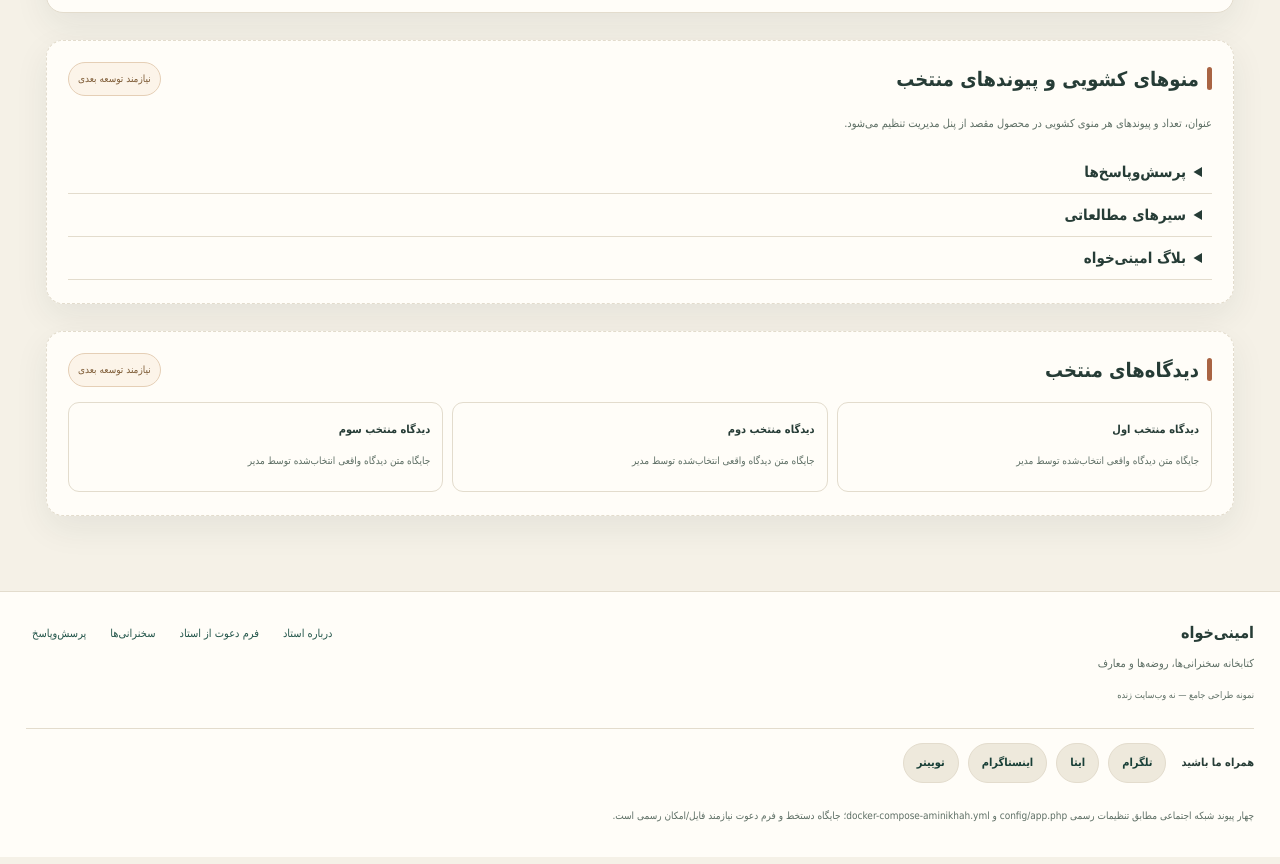
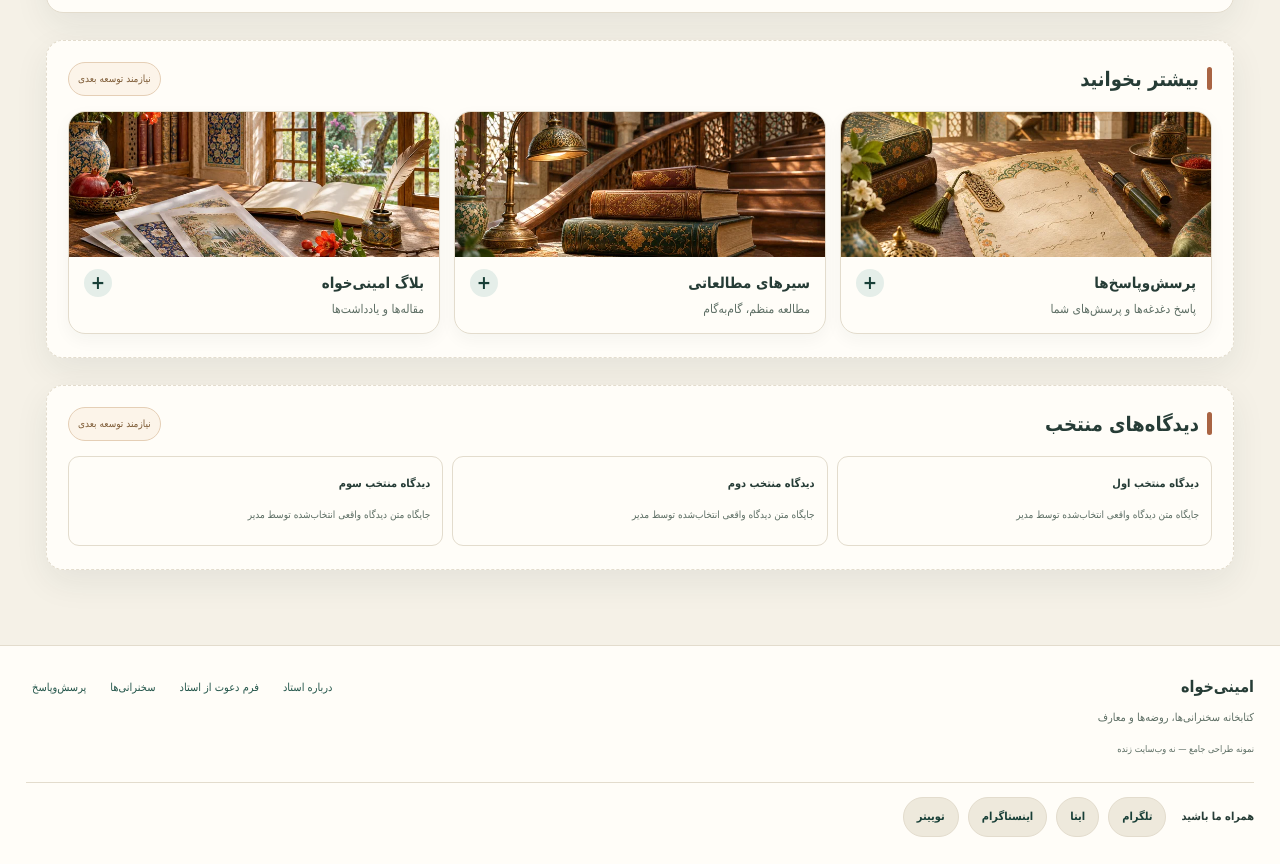
Before and after one commit to javad40944/aminikhaah-design-preview, a plain HTML site: page index.html in a window 1280 px wide. Shown: the part 3155-4019 px from the top of the page. Drawn offline with Linux system fonts and the light colour scheme; a web font is replaced by a local one.

Commit message:
Redesign more-reading section with illustrated expandable cards

```diff
--- a/index.html
+++ b/index.html
@@ -888,6 +888,30 @@ body.dark[data-palette="clay"]{--primary:#e0aaa0;--primary-dark:#f2d4cb;--primar
 @container (max-width:650px){.home-topics-section .categories-grid{grid-auto-columns:139px;gap:9px}}
 @media (prefers-reduced-motion:reduce){.home-topics-section .topic-card,.home-topics-section .topic-art img{transition:none}}
 
+/* Three illustrated, expandable cards for curated reading. */
+.more-reading-section .reading-gallery{display:grid;grid-template-columns:repeat(3,minmax(0,1fr));align-items:start;gap:14px}
+.more-reading-section .reading-card{min-width:0;overflow:hidden;border:1px solid var(--line);border-radius:17px;background:var(--surface);box-shadow:0 6px 17px rgba(27,49,38,.045);transition:border-color .2s,box-shadow .2s,transform .2s}
+.more-reading-section .reading-card:hover{transform:translateY(-2px);border-color:var(--gold);box-shadow:0 9px 23px rgba(27,49,38,.1)}
+.more-reading-section .reading-card[open]{border-color:var(--gold);box-shadow:0 10px 28px rgba(27,49,38,.09)}
+.more-reading-section .reading-card summary{cursor:pointer;display:block;list-style:none;outline-offset:-3px}
+.more-reading-section .reading-card summary::-webkit-details-marker{display:none}
+.more-reading-section .reading-photo{display:block;height:145px;overflow:hidden;background:var(--alt)}
+.more-reading-section .reading-photo img{display:block;width:100%;height:100%;object-fit:cover;object-position:center;transition:transform .28s ease}
+.more-reading-section .reading-card:hover .reading-photo img,.more-reading-section .reading-card[open] .reading-photo img{transform:scale(1.035)}
+.more-reading-section .reading-info{display:block;padding:12px 15px 14px}
+.more-reading-section .reading-titleline{display:flex;align-items:center;justify-content:space-between;gap:8px}
+.more-reading-section .reading-title{font-size:15px;line-height:1.6;font-weight:800;color:var(--ink)}
+.more-reading-section .reading-subtitle{display:block;color:var(--muted);font-size:12px;line-height:1.6;margin-top:3px}
+.more-reading-section .reading-expand{flex:0 0 28px;width:28px;height:28px;border-radius:50%;background:var(--primary-soft);color:var(--primary-dark);display:grid;place-items:center;font:700 19px/1 Tahoma,Arial,sans-serif}
+.more-reading-section .reading-expand::before{content:'+'}
+.more-reading-section .reading-card[open] .reading-expand::before{content:'−'}
+.more-reading-section .reading-details{padding:12px 15px 14px;border-top:1px solid var(--line);background:color-mix(in srgb,var(--primary-soft) 35%,var(--surface))}
+.more-reading-section .reading-details p{margin:0 0 10px;color:var(--muted);font-size:13px;line-height:1.95}
+.more-reading-section .reading-details p:last-child{margin-bottom:0}
+.more-reading-section .reading-action{font:inherit;font-size:13px;font-weight:750;border:1px solid var(--line);border-radius:10px;padding:8px 13px;color:var(--primary-dark);background:var(--surface);cursor:pointer}
+.more-reading-section .reading-action:hover{border-color:var(--gold)}
+@container (max-width:700px){.more-reading-section .reading-gallery{grid-template-columns:1fr;gap:11px}.more-reading-section .reading-card summary{display:grid;grid-template-columns:100px minmax(0,1fr);align-items:stretch}.more-reading-section .reading-photo{height:103px}.more-reading-section .reading-info{display:flex;flex-direction:column;justify-content:center;padding:9px 12px}.more-reading-section .reading-title{font-size:14px}.more-reading-section .reading-subtitle{font-size:11px}}
+@media(prefers-reduced-motion:reduce){.more-reading-section .reading-card,.more-reading-section .reading-photo img{transition:none}}
 </style>
 </head>
 <body data-palette="olive">
@@ -1151,6 +1175,17 @@ function homeQaSection(){
   </div>
  </div>`,{future:true,className:'qa-showcase-section'});
 }
+function moreReadingSection(){
+ const entries=[
+  ['qa','پرسش‌وپاسخ‌ها','پاسخ دغدغه‌ها و پرسش‌های شما','دسته‌های پرسش‌وپاسخ را مرور کنید و پاسخ موضوع موردنظرتان را بیابید.','questions','مشاهده پرسش‌ها'],
+  ['paths','سیرهای مطالعاتی','مطالعه منظم، گام‌به‌گام','در قالب مسیرهای پیشنهادی، کتاب‌ها و مجموعه‌های مرتبط را کنار هم ببینید.','books','مشاهده سیرها'],
+  ['blog','بلاگ امینی‌خواه','مقاله‌ها و یادداشت‌ها','جایی برای مرور مقاله‌های منتخب، یادداشت‌ها و نوشته‌های سایت.','','']
+ ];
+ const cards=entries.map(([image,name,caption,description,dest,action])=>
+  `<details class="reading-card"><summary><span class="reading-photo"><img src="assets/reading/${image}.webp" alt="" loading="lazy" decoding="async" width="720" height="360"></span><span class="reading-info"><span class="reading-titleline"><strong class="reading-title">${es(name)}</strong><span class="reading-expand" aria-hidden="true"></span></span><span class="reading-subtitle">${es(caption)}</span></span></summary><div class="reading-details"><p>${es(description)}</p>${dest?`<button type="button" class="reading-action" onclick="go('${dest}')">${es(action)}</button>`:''}</div></details>`
+ ).join('');
+ return sect('بیشتر بخوانید',`<div class="reading-gallery">${cards}</div>`,{future:true,className:'more-reading-section'});
+}
 function home(){return hero()+
 latestShowcase()+
 sect('به‌روزرسانی‌های سایت',siteUpdates(),{more:'albums',className:'site-updates-section'})+
@@ -1158,7 +1193,7 @@ popularShowcase()+
 sect('بسته‌های مناسبتی',packs(),{future:true,className:'occasion-packs-section'})+
 homeQaSection()+
 homeTopicsSection()+
-sect('منوهای کشویی و پیوندهای منتخب','<div class="accordion"><details><summary>پرسش‌وپاسخ‌ها</summary><p>پیوند به دسته‌های مستقل سؤال و جواب‌های منتخب.</p></details><details><summary>سیرهای مطالعاتی</summary><p>پیوند به سیرهای مطالعاتی منتشرشده و کتاب‌های مرتبط.</p></details><details><summary>بلاگ امینی‌خواه</summary><p>پیوند به مقالات متنی منتخب و نوشته‌های سایت.</p></details></div>',{future:true,desc:'عنوان، تعداد و پیوندهای هر منوی کشویی در محصول مقصد از پنل مدیریت تنظیم می‌شود.'})+
+moreReadingSection()+
 sect('دیدگاه‌های منتخب','<div class="selected-comments-grid"><div class="selected-comment"><b>دیدگاه منتخب اول</b><p>جایگاه متن دیدگاه واقعی انتخاب‌شده توسط مدیر</p></div><div class="selected-comment"><b>دیدگاه منتخب دوم</b><p>جایگاه متن دیدگاه واقعی انتخاب‌شده توسط مدیر</p></div><div class="selected-comment"><b>دیدگاه منتخب سوم</b><p>جایگاه متن دیدگاه واقعی انتخاب‌شده توسط مدیر</p></div></div>',{future:true})}
 
 function albums(){return `${title('فهرست مجموعه‌های سخنرانی','جست‌وجو و پیمایش موضوعی در کنار شبکه مجموعه‌ها؛ صفحه‌بندی مطابق داده واقعی سایت.')}${sect('مجموعه‌ها',`<div class="grid4">${albumData.map((x,i)=>aCard(x,'album',i)).join('')}</div><div class="actions"><button class="btn" onclick="toast('نمونه ظاهر صفحه‌بندی؛ در سایت واقعی با pagination کار می‌کند')">۱</button><button class="btn">۲</button><button class="btn">صفحه بعد ‹</button></div>`,{desc:'نمونه ۴ مجموعه عمومی واقعی؛ فهرست تمام مجموعه‌ها هنگام اتصال به سایت از داده فعلی می‌آید.'})}${sect('جدیدترین و برترین‌ها',cards(albumData.slice().reverse()),{desc:'کنترل مرتب‌سازی و مسیرهای عمومی فعلی /album/updated و /album/top/{mode} حفظ می‌شوند.'})}`}
```
Also changed, not shown: assets/reading/blog.webp (added), assets/reading/paths.webp (added), assets/reading/qa.webp (added).
